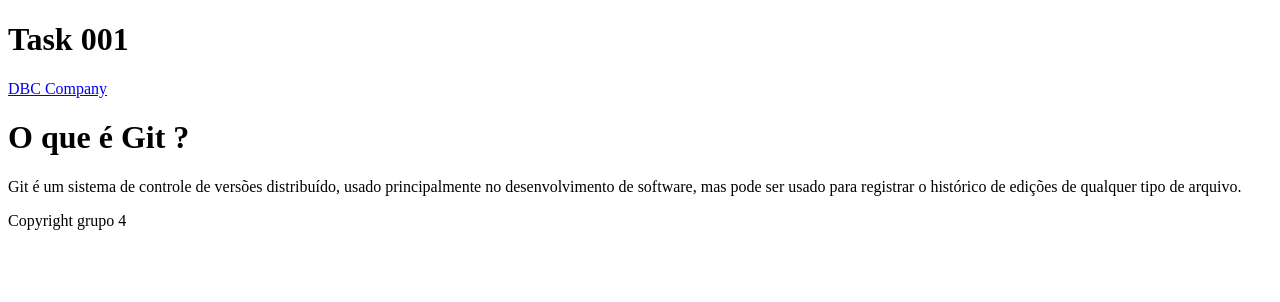
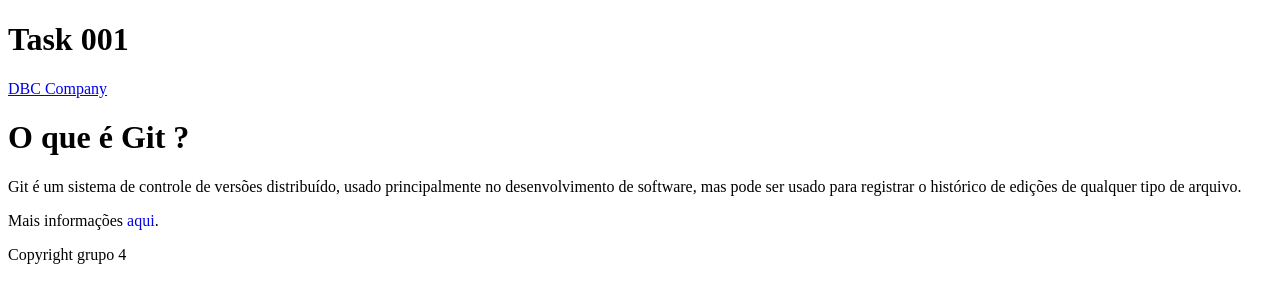
Before and after one commit to Luh-Santos/task001-grupo04, a plain HTML site: page index.html in a window 1280 px wide. Drawn offline with Linux system fonts and the light colour scheme.

Commit message:
add p and add README

```diff
--- a/index.html
+++ b/index.html
@@ -12,6 +12,9 @@
     <p>
       Git é um sistema de controle de versões distribuído, usado principalmente no desenvolvimento de software, mas pode ser usado para registrar o histórico de edições de qualquer tipo de arquivo.
     </p>
+    <p>
+      Mais informações <a href="https://git-scm.com/" style="text-decoration: none;">aqui</a>.
+    </p>
   </body>
   <footer>
       Copyright grupo 4
```
Also changed, not shown: 1 other file.
